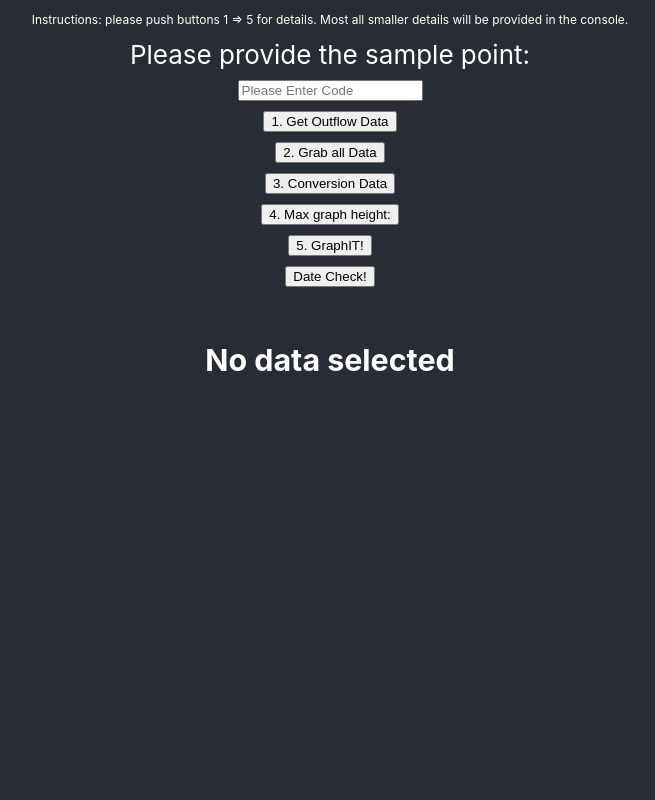
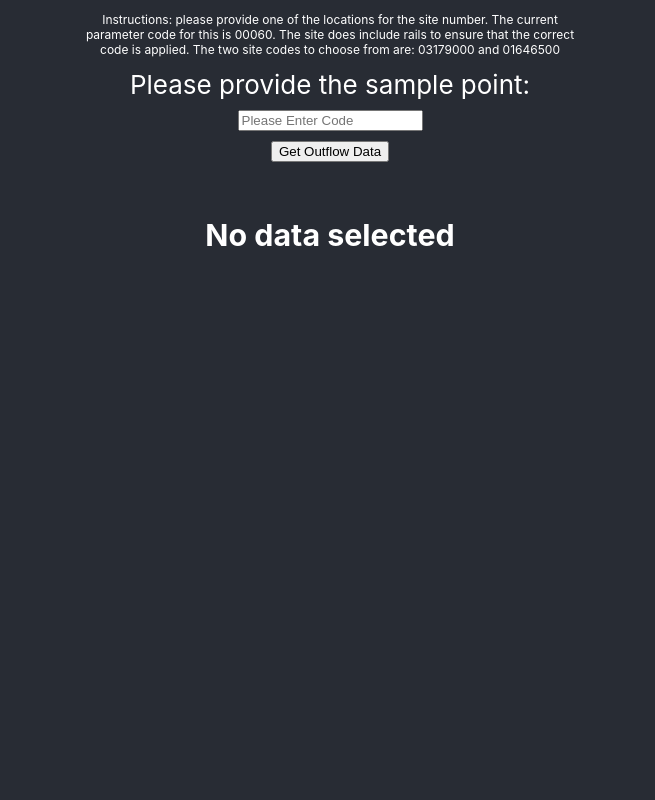
Before and after one commit to ColinV03/USGS-WaterGraph, a React (Create React App) app: page / in a window 1280 px wide. Shown: the top 800 px of the page, without its empty margins (310-965 px from the left). Built offline with nearby package versions, Linux system fonts and the light colour scheme.

Commit message:
Added instructions and updated useEffect triggers

```diff
--- a/src/App.css
+++ b/src/App.css
@@ -60,6 +60,16 @@
   color:#282c34
 }
 
+
 .instructions{
+  display: flex;
   font-size: 12px;
+  align-items: center;
+  justify-content: center;
 }
+
+.instructionsText{
+  align-items: center;
+  justify-content: center;
+  width: 40vw;
+}
--- a/src/components/FetchData.js
+++ b/src/components/FetchData.js
@@ -95,10 +95,46 @@ export default function FetchData() {
   // }, [])
 
     // Listening to the React Hook above for changes
-    // useEffect(() => {
-    //  setGraphData(outflowData.value.timeSeries[0].values[0].value)
+  useEffect(() => {
+    if ((outflowData !== undefined && outflowData !== null) && dataCollected) {
+      setGraphData(outflowData.value.timeSeries[0].values[0].value);
+    }
+    // displayOutflowData();
+    console.log(`"Outflow Got called! Graph State ${dataCollected}"`)
 
-    // }, [outflowData])
+    }, [dataCollected])
+
+  // useHook for converting and displaying data:
+  useEffect(() => {
+    console.log("Graph data needs data first!")
+    if (graphData.length > 0) {
+      displayOutflowName();
+       getMeasurementValues();
+       convertToReactVisData();
+    }
+
+  }, [graphData])
+
+
+
+  useEffect(() => {
+    if (dataPayload.length > 0 && dataCollected) {
+      graphIt();
+    }
+
+
+  }, [dataPayload])
+
+
+
+  // useEffect(() => {
+  //   if (graphData.length > 0) {
+  //     console.log("Got called once!")
+  //     displayOutflowData();
+  //   }
+
+  // }, [graphData])
+
 
 
 
@@ -107,17 +143,17 @@ export default function FetchData() {
     console.log(outflowData);
     if ((outflowData !== undefined && outflowData !== null) && dataCollected) {
        setGraphData(outflowData.value.timeSeries[0].values[0].value);
-        displayOutflowName();
-         getMeasurementValues();
+        // displayOutflowName();
+        //  getMeasurementValues();
+        //  convertToReactVisData();
         // consoleData();
         // setmaxValueGraphHeight();
-        convertToReactVisData();
 
         // console.log(graphData);
 
     }
     else {
-      alert("Cant do that just yet!")
+      alert("Display: Cant do that just yet!")
     }
   }
     // displayOutflowName();
@@ -144,7 +180,7 @@ export default function FetchData() {
     }
   }
 
-  // integrate here the data to be passed into Chart.js
+  // integrate here the data to be passed into Chart
   // pseudocode
   // const data = {
   //   {x: outflowData.date0.instantaneousValue, y: outflowData.date0},
@@ -193,12 +229,15 @@ export default function FetchData() {
     if (dataCollected) {
       setgraphBoolean(true);
     } else {
-      alert("Cant do that just yet!");
+      alert("Graphing: Cant do that just yet!");
     }
 
   }
 
 
+
+
+  // Date Time formatting for X axis labeling:
   function formatDate(date) {
     var dd = date.getDate();
     var mm = date.getMonth() + 1;
@@ -213,6 +252,8 @@ export default function FetchData() {
     return date;
   }
 
+
+  // X axis labeling on a recurring reverse looking 7 day span. Current day is always today.
   let xAxisArray = []
   function xAxisLabels() {
     xAxisArray = [];
@@ -228,9 +269,16 @@ export default function FetchData() {
 
 
     return (
-      <div>
+      <div className="fetchData">
+        <div className="instructions">
+        <p className="instructionsText">
+          Instructions: please provide one of the locations for the site number.
+          The current parameter code for this is {usgsParameterCode}. The site
+          does include rails to ensure that the correct code is applied. The two
+          site codes to choose from are: 03179000 and 01646500
+        </p>
+        </div>
         <form onSubmit={handleSubmit}>
-          <p className="instructions"> Instructions: please push buttons 1 => 5 for details. Most all smaller details will be provided in the console.</p>
           <label>Please provide the sample point:</label>
           <br></br>
           <input
@@ -243,7 +291,7 @@ export default function FetchData() {
             type="submit"
             // onClick={() => getOutflowData()}
           >
-            1. Get Outflow Data
+            Get Outflow Data
           </button>
         </form>
 
@@ -252,11 +300,11 @@ export default function FetchData() {
         </button>
         <button onClick={() => getMeasurementValues()}>
           Get Temperature Data
-        </button> */}
+        </button>
         <button onClick={() => displayOutflowData()}>2. Grab all Data</button>
         <br></br>
-        {/* <button onClick={() => consoleData()}>Console Graph Data</button> */}
-        {/* <br></br> */}
+        <button onClick={() => consoleData()}>Console Graph Data</button>
+         <br></br>
         <button onClick={() => convertToReactVisData()}>
           3. Conversion Data
         </button>
@@ -268,7 +316,7 @@ export default function FetchData() {
         <button onClick={() => graphIt()}> 5. GraphIT!</button>
         <br></br>
         <button onClick={() => xAxisLabels()}> Date Check!</button>
-        <br></br>
+        <br></br> */}
         <div className="chartWrapper">
           {graphBoolean ? (
             <div className="chart" style={{}}>
@@ -284,7 +332,7 @@ export default function FetchData() {
                 <VerticalGridLines />
                 <HorizontalGridLines />
                 <LineMarkSeries data={dataPayload} size="1" />
-                <XAxis title="X Axis" tickTotal={8}  />
+                <XAxis title="X Axis" tickTotal={8} />
                 <YAxis title="Outflow ft^3/s" tickTotal={10} />
               </FlexibleXYPlot>
             </div>
```
